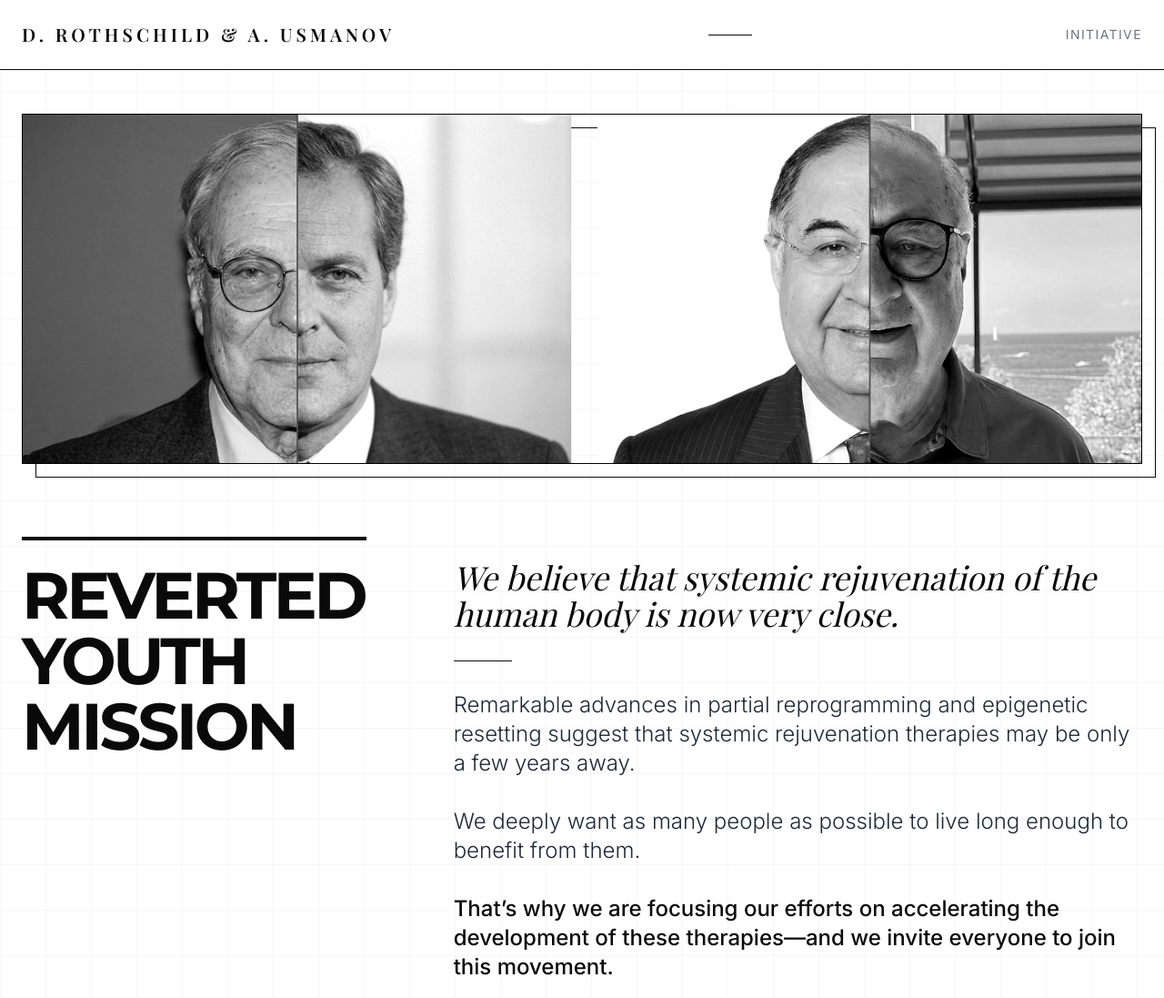
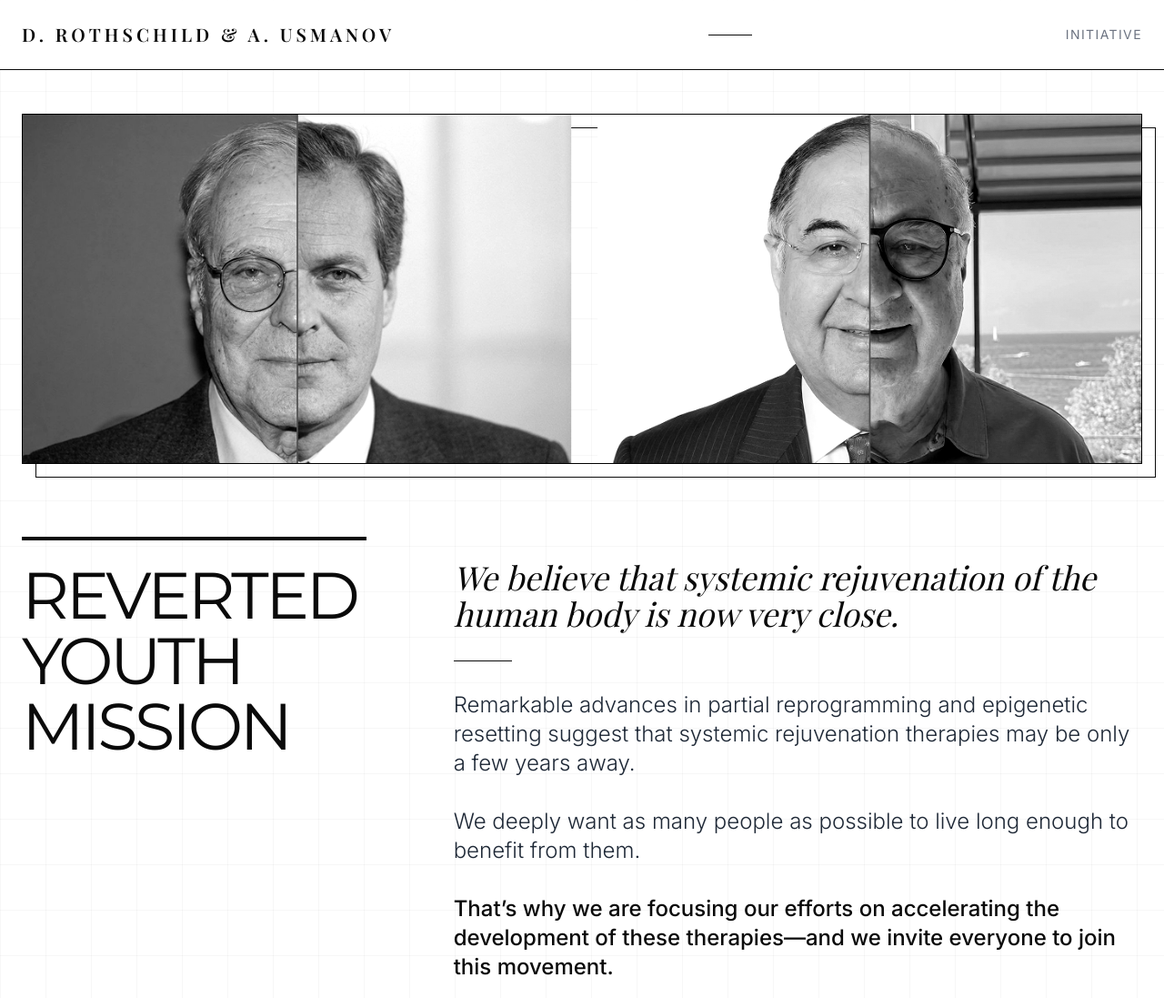
Before and after one commit to revertedyouth/revertedyouth.github.io, a plain HTML site: page index.html in a window 1280 px wide. Shown: the top 1097 px of the page at 91% size. Drawn offline with nearby package versions, Linux system fonts and the light colour scheme; a web font is replaced by a local one.

Commit message:
Update index.html

```diff
--- a/index.html
+++ b/index.html
@@ -89,7 +89,7 @@
             class="lg:w-1/3 flex flex-col justify-start border-t-4 border-black pt-6 animate-fade-up delay-100"
           >
             <h1
-              class="font-heading text-5xl md:text-6xl lg:text-7xl font-bold uppercase leading-tight tracking-tighter"
+              class="font-heading text-5xl md:text-6xl lg:text-7xl font-light uppercase leading-tight tracking-tighter"
             >
               Reverted<br />Youth<br />Mission
             </h1>
```
